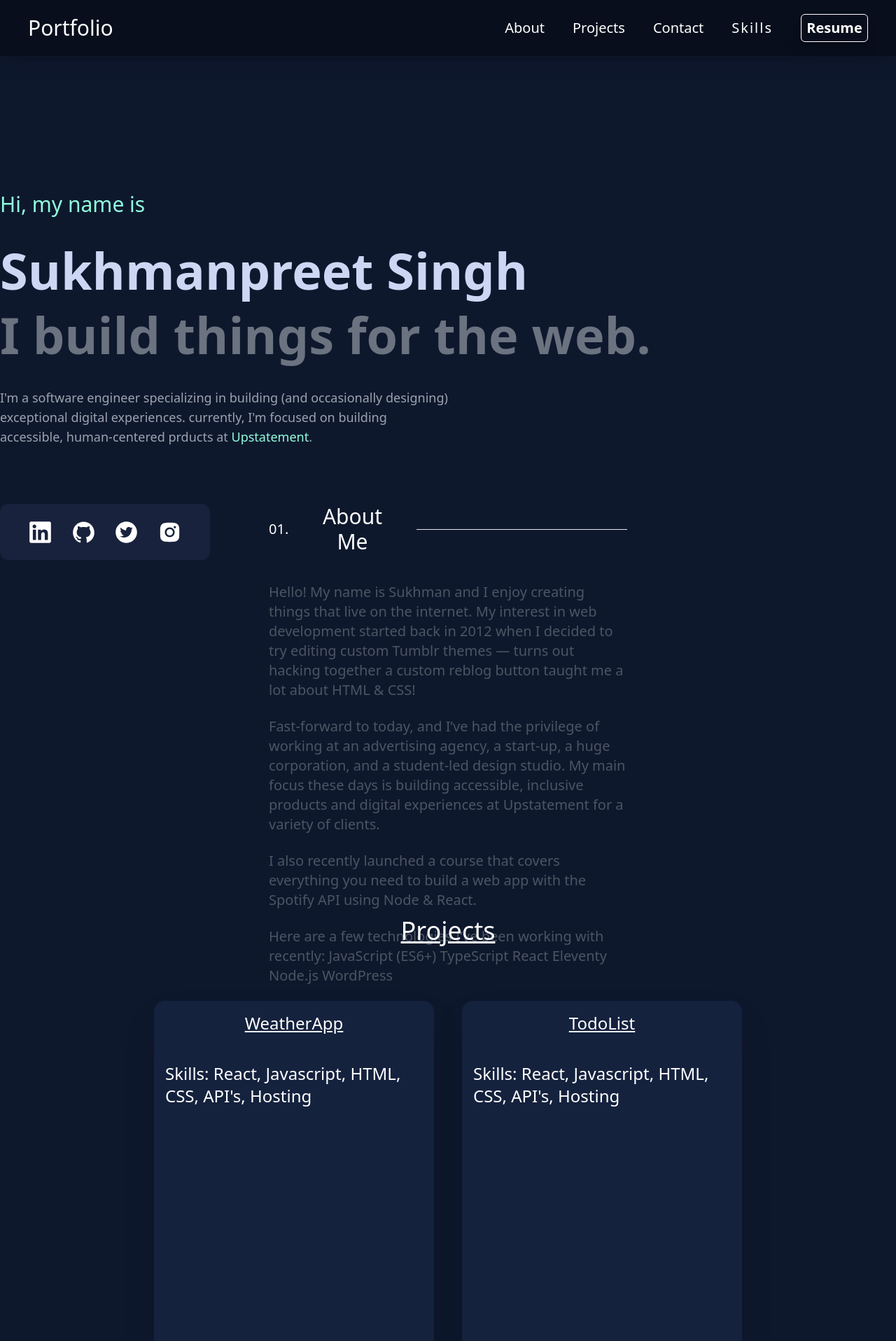
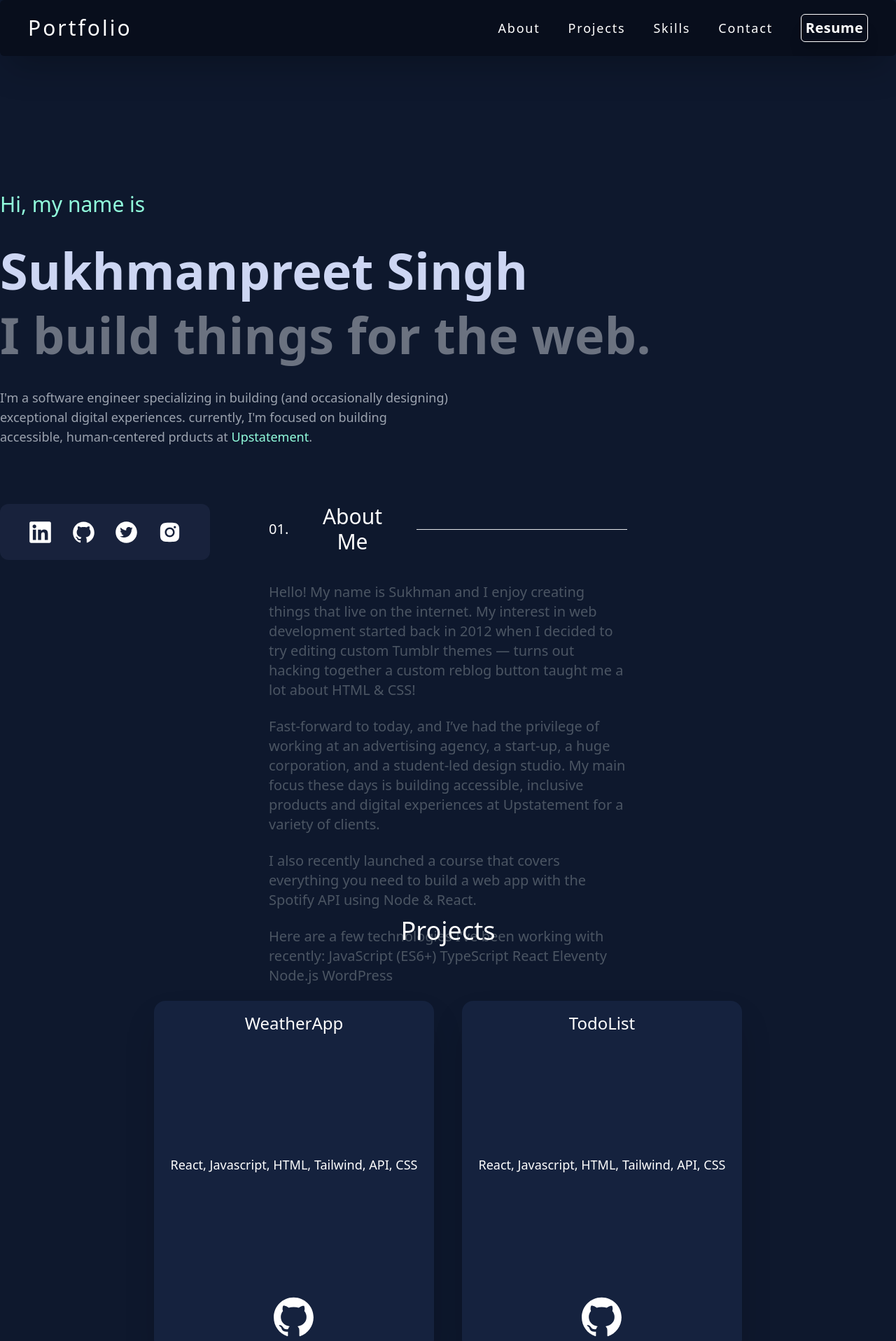
Before and after one commit to gillsukhman209/SinghPortfolio, a Next.js app: page / in a window 1280 px wide. Shown: the top 1916 px of the page at 70% size. Built offline with nearby package versions, Linux system fonts and the light colour scheme.

Commit message:
fixed skills

```diff
--- a/components/Card.js
+++ b/components/Card.js
@@ -1,12 +1,14 @@
 import React from "react";
+import { AiFillGithub } from "react-icons/ai";
 
 function Card({ title }) {
   return (
-    <div className="w-[400px] h-[500px] bg-[#15223E] shadow-2xl rounded-2xl p-4 text-2xl flex justify-center ">
-      <div className="flex flex-col gap-10 items-center">
-        <div className="underline">{title}</div>
+    <div className="w-[400px] h-[500px] bg-[#15223E] shadow-2xl rounded-2xl p-4  flex justify-center ">
+      <div className="flex flex-col gap-10 items-center justify-between">
+        <div className=" text-2xl">{title}</div>
+        <h1 className="text-lg">React, Javascript, HTML, Tailwind, API, CSS</h1>
         <div className="flex gap-4">
-          <h1>Skills: React, Javascript, HTML, CSS, API's, Hosting</h1>
+          <AiFillGithub size={65} color="white" />
         </div>
       </div>
     </div>
--- a/components/Nav.js
+++ b/components/Nav.js
@@ -1,40 +1,20 @@
 import React from "react";
-import Link from "next/link";
+import NavButton from "./NavButton";
 
 function Nav() {
-  const scrollView = (elementId) => {
-    document.getElementById(elementId).scrollIntoView({
-      behavior: "smooth",
-      block: "start",
-    });
-  };
   return (
     <div className="w-full h-14 sticky top-0">
-      <div className="w-full h-full bg-[#080e1c] shadow-xl flex justify-between items-center p-10">
-        <button
-          className="text-white text-3xl"
-          href="#home"
-          onClick={() => scrollView("home")}
-        >
-          Portfolio
-        </button>
+      <div className="w-full h-full bg-[#080e1c] shadow-2xl rounded-md flex justify-between items-center p-10">
+        <NavButton elementId="home" title="Portfolio" />
 
-        <div className="flex gap-10 text-xl text-white font-light items-center cursor-pointer">
-          <button className="" onClick={() => scrollView("about")}>
-            About
-          </button>
-          <button onClick={() => scrollView("projects")}>Projects</button>
-          <button onClick={() => scrollView("contact")}>Contact</button>
-          <button
-            onClick={() => scrollView("skills")}
-            className="tracking-widest"
-          >
-            Skills
-          </button>
-
+        <div className="flex gap-10 text-xl text-white font-light items-center cursor-pointer ">
+          <NavButton elementId="about" title="About" />
+          <NavButton elementId="projects" title="Projects" />
+          <NavButton elementId="skills" title="Skills" />
+          <NavButton elementId="contact" title="Contact" />
           <button
             onClick={() => scrollView("resume")}
-            className="border border-white text-white h-10 w-24 shadow-xl rounded-md flex items-center justify-center font-semibold"
+            className="border border-white text-white h-10 w-24 shadow-xl rounded-md flex items-center justify-center font-semibold tracking-wide"
           >
             Resume
           </button>
--- /dev/null
+++ b/components/NavButton.js
@@ -0,0 +1,25 @@
+import React from "react";
+import { useState } from "react";
+function NavButton({ elementId, title }) {
+  const [textSize, setTextSize] = useState("text-xl");
+  const scrollView = (elementId) => {
+    document.getElementById(elementId).scrollIntoView({
+      behavior: "smooth",
+      block: "start",
+    });
+  };
+  return (
+    <button
+      className={
+        title === "Portfolio"
+          ? "text-3xl tracking-widest"
+          : "text-lg tracking-widest"
+      }
+      onClick={() => scrollView(elementId)}
+    >
+      {title}
+    </button>
+  );
+}
+
+export default NavButton;
--- /dev/null
+++ b/components/SkillCard.js
@@ -0,0 +1,12 @@
+import React from "react";
+
+function SkillCard({ title, logo }) {
+  return (
+    <li className="w-[30%] h-10 gap-3 flex items-center  justify-center">
+      <div> {logo}</div>
+      <h1>{title}</h1>
+    </li>
+  );
+}
+
+export default SkillCard;
--- a/pages/Projects.js
+++ b/pages/Projects.js
@@ -5,7 +5,7 @@ function Projects() {
   return (
     <div className="w-full h-screen flex items-center justify-center">
       <div className="mt-52  w-full flex items-center justify-center h-full flex-col gap-20">
-        <h1 className="text-4xl  text-white underline">Projects</h1>
+        <h1 className="text-4xl  text-white ">Projects</h1>
         <div className="w-[80%] flex gap-10 flex-wrap  items-center justify-center">
           <Card title="WeatherApp" />
           <Card title={"TodoList"} />
--- a/pages/Skills.js
+++ b/pages/Skills.js
@@ -1,9 +1,42 @@
 import React from "react";
+import {
+  SiJavascript,
+  SiTypescript,
+  SiReact,
+  SiNodedotjs,
+  SiSwift,
+  SiHtml5,
+  SiTailwindcss,
+  SiGithub,
+  SiFirebase,
+  SiFigma,
+} from "react-icons/si";
+import SkillCard from "../components/SkillCard";
 
 function Skills() {
   return (
-    <div className="w-full h-screen flex items-center justify-center">
-      Skills
+    <div className="w-full h-screen flex items-center justify-center ">
+      <div className="w-[70%] h-[60%] bg-[#18223C] rounded-3xl flex flex-col items-center  p-6 ">
+        <div className="w-full h-full flex items-center justify-center flex-col gap-14 ">
+          <div className=" text-4xl">Skills</div>
+          <div className="w-full h-full mt-8 ">
+            <ul className="flex  h-full text-xl flex-wrap w-full gap-3  ">
+              <SkillCard title="Javascript" logo={<SiJavascript />} />
+              <SkillCard title="Typescript" logo={<SiTypescript />} />
+              <SkillCard title="React/NextJS" logo={<SiReact />} />
+              <SkillCard title="Boostrap" logo={<SiTypescript />} />
+              <SkillCard title="Saas" logo={<SiTypescript />} />
+              <SkillCard title="Tailwind" logo={<SiTailwindcss />} />
+              <SkillCard title="Node.js" logo={<SiNodedotjs />} />
+              <SkillCard title="Swift" logo={<SiSwift />} />
+              <SkillCard title="HTML/CSS" logo={<SiHtml5 />} />
+              <SkillCard title="Github" logo={<SiGithub />} />
+              <SkillCard title="Firebase" logo={<SiFirebase />} />
+              <SkillCard title="Figma" logo={<SiFigma />} />
+            </ul>
+          </div>
+        </div>
+      </div>
     </div>
   );
 }
--- a/pages/index.js
+++ b/pages/index.js
@@ -8,7 +8,7 @@ import SocialBar from "../components/SocialBar";
 
 export default function Home() {
   return (
-    <div className="w-full max-h-full bg-[#0E182D] text-white ">
+    <div className="w-full max-h-full bg-[#0E182D] text-white animate-pulse-short">
       <Nav />
 
       <section id="home">
@@ -20,12 +20,13 @@ export default function Home() {
       <section id="projects">
         <Projects />
       </section>
+      <section id="skills">
+        <Skills />
+      </section>
       <section id="contact">
         <Contact />
       </section>
-      <section id="skills">
-        <Skills />
-      </section>
+
       <SocialBar />
     </div>
   );
```
